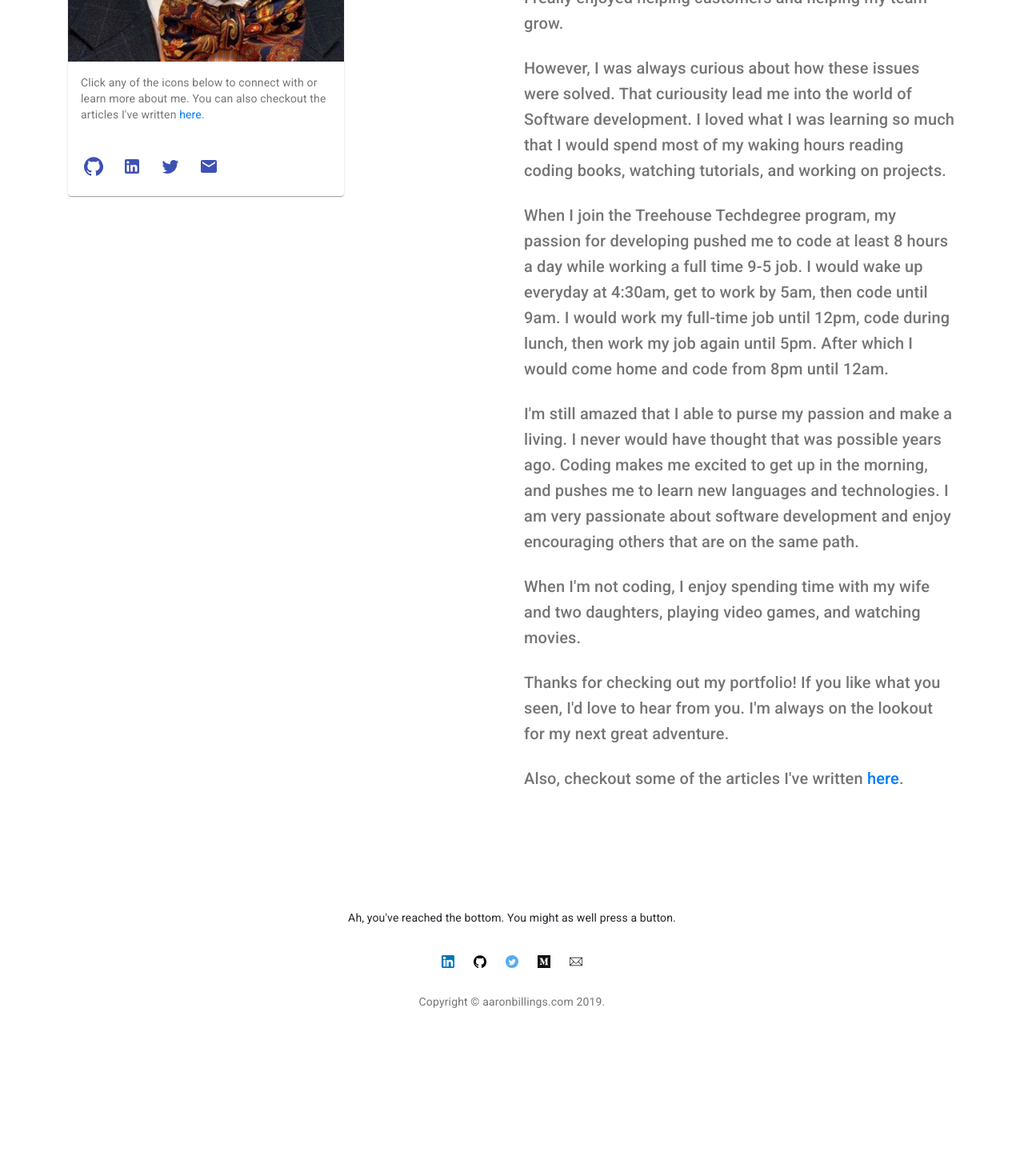
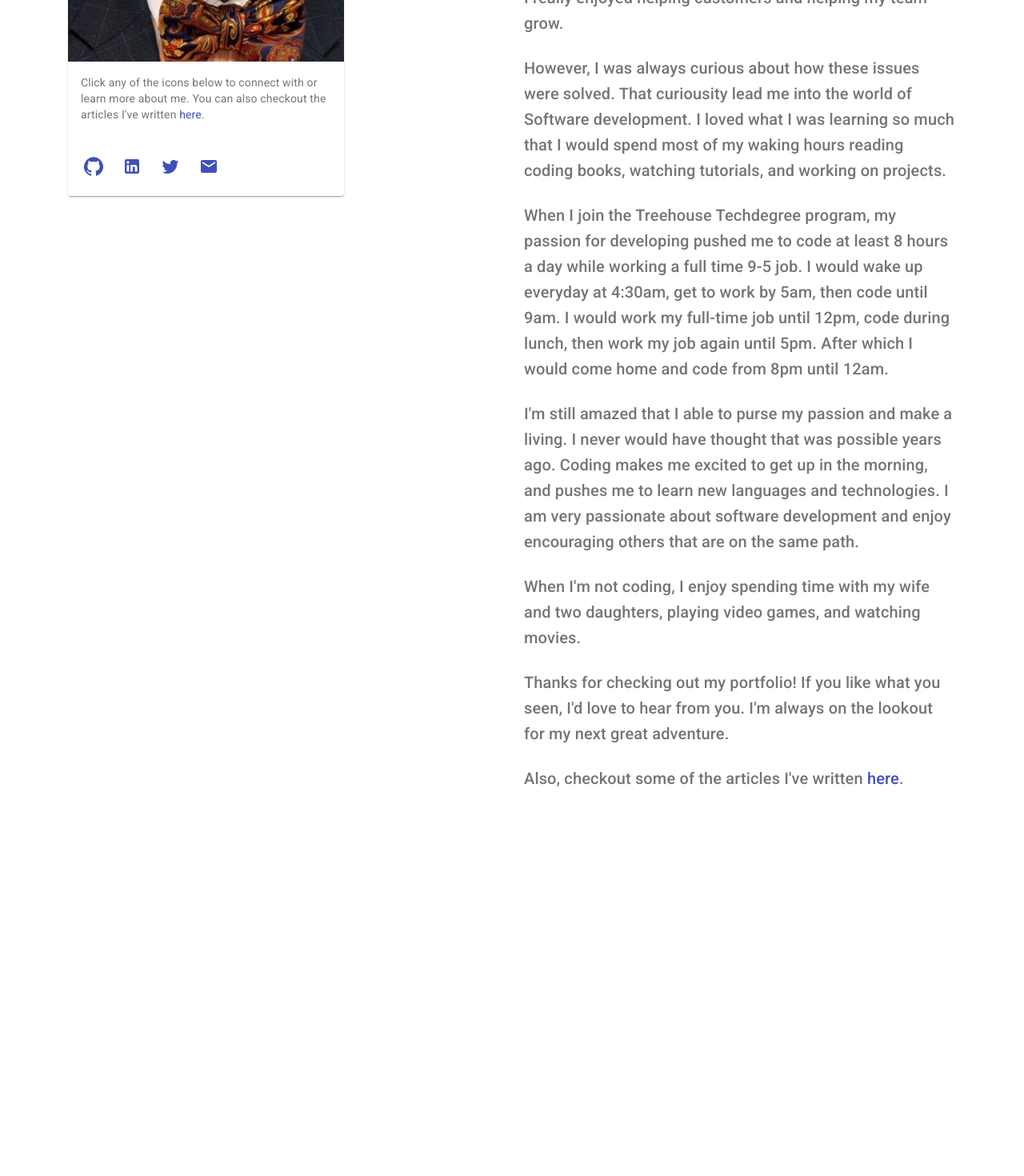
Before and after one commit to asbillings07/react_developer_portfolio, a React (Create React App) app: page /about in a window 1280 px wide. Shown: the part 420-1890 px from the top of the page at 80% size. Before the commit the page ends 1730 px from the top, so only its background shows below. Built offline with nearby package versions, Linux system fonts and the light colour scheme.

Commit message:
update project css

```diff
--- a/src/components/About.js
+++ b/src/components/About.js
@@ -51,13 +51,13 @@ export const About = () => {
               <Typography variant='body2' color='textSecondary' component='p'>
                 Click any of the icons below to connect with or learn more about
                 me. You can also checkout the articles I've written{' '}
-                <a
+                <Link
                   href='https://medium.com/@asbillings2007'
                   target='_blank'
                   rel='noopener noreferrer'
                 >
                   here
-                </a>
+                </Link>
                 .
               </Typography>
             </CardContent>
@@ -150,13 +150,13 @@ export const About = () => {
           <br />
           <Typography variant='h6' color='textSecondary'>
             Also, checkout some of the articles I've written{' '}
-            <a
+            <Link
               href='https://medium.com/@asbillings2007'
               target='_blank'
               rel='noopener noreferrer'
             >
               here
-            </a>
+            </Link>
             .
           </Typography>
         </Col>
@@ -167,5 +167,5 @@ export const About = () => {
 
 const StyledContainer = styled(Container)`
   margin-top: 25px;
-  margin-bottom: 100px;
+  margin-bottom: 250px;
 `
--- a/src/components/Footer.js
+++ b/src/components/Footer.js
@@ -12,7 +12,8 @@ import { makeStyles } from '@material-ui/core/styles'
 const useStyles = makeStyles(theme => ({
   footer: {
     backgroundColor: theme.palette.background.paper,
-    padding: theme.spacing(6)
+    padding: theme.spacing(6),
+    marginTop: 500
   }
 }))
 
--- a/src/components/Home.js
+++ b/src/components/Home.js
@@ -10,6 +10,7 @@ import Typography from '@material-ui/core/Typography'
 import { makeStyles } from '@material-ui/core/styles'
 import Container from '@material-ui/core/Container'
 import { data } from '../data'
+import styled from 'styled-components'
 
 const useStyles = makeStyles(theme => ({
   icon: {
@@ -48,7 +49,7 @@ export const Home = () => {
   const classes = useStyles()
 
   return (
-    <>
+    <StyledContainer>
       <CssBaseline />
       <main>
         {/* Intro Unit */}
@@ -121,6 +122,10 @@ export const Home = () => {
           </Grid>
         </Container>
       </main>
-    </>
+    </StyledContainer>
   )
 }
+
+const StyledContainer = styled.div`
+  margin-bottom: 100px;
+`
--- a/src/components/Navigation.js
+++ b/src/components/Navigation.js
@@ -11,6 +11,7 @@ import ListItemText from '@material-ui/core/ListItemText'
 import PhotoAlbumIcon from '@material-ui/icons/PhotoAlbum'
 import PersonIcon from '@material-ui/icons/Person'
 import ContactMailIcon from '@material-ui/icons/ContactMail'
+import Link from '@material-ui/core/Link'
 
 const StyledMenu = withStyles({
   paper: {
@@ -53,6 +54,9 @@ const useStyles = makeStyles(theme => ({
   },
   toolbar: {
     alignSelf: 'flex-end'
+  },
+  link: {
+    color: 'white'
   }
 }))
 
@@ -72,7 +76,9 @@ export const AppNavBar = () => {
       <AppBar position='static'>
         <Toolbar>
           <Typography variant='h6' className={classes.title}>
-            Aaron Billings
+            <Link className={classes.link} href='/'>
+              Aaron Billings
+            </Link>
           </Typography>
           <Button
             className={classes.menuButton}
--- a/src/components/ProjectDetail.js
+++ b/src/components/ProjectDetail.js
@@ -20,7 +20,8 @@ const useStyles = makeStyles(theme => ({
   },
   nextbutton: {
     marginBottom: 30,
-    marginRight: 20
+    marginRight: 20,
+    disabled: true
   },
   viewProject: {
     marginBottom: 50
@@ -43,12 +44,13 @@ export const ProjectDetail = ({ match }) => {
   }
   const prevProject = match => {
     const prevButton = document.getElementById('prev')
+    console.log(prevButton)
     const { id } = match.params
     const { projects } = data
     if (id <= projects.length - 1 && id > 0) {
       window.location.href = `/project/${+id - 1}`
     } else {
-      prevButton.disabled = true
+      prevButton.addClass('mui-disabled')
     }
   }
   const classes = useStyles()
@@ -79,7 +81,6 @@ export const ProjectDetail = ({ match }) => {
         <ButtonCol md={3}>
           <Fab
             onClick={() => prevProject(match)}
-            {...(match.params.id === 0 ? 'disabled' : '')}
             className={classes.nextbutton}
             id='prev'
             aria-label='previous'
```
